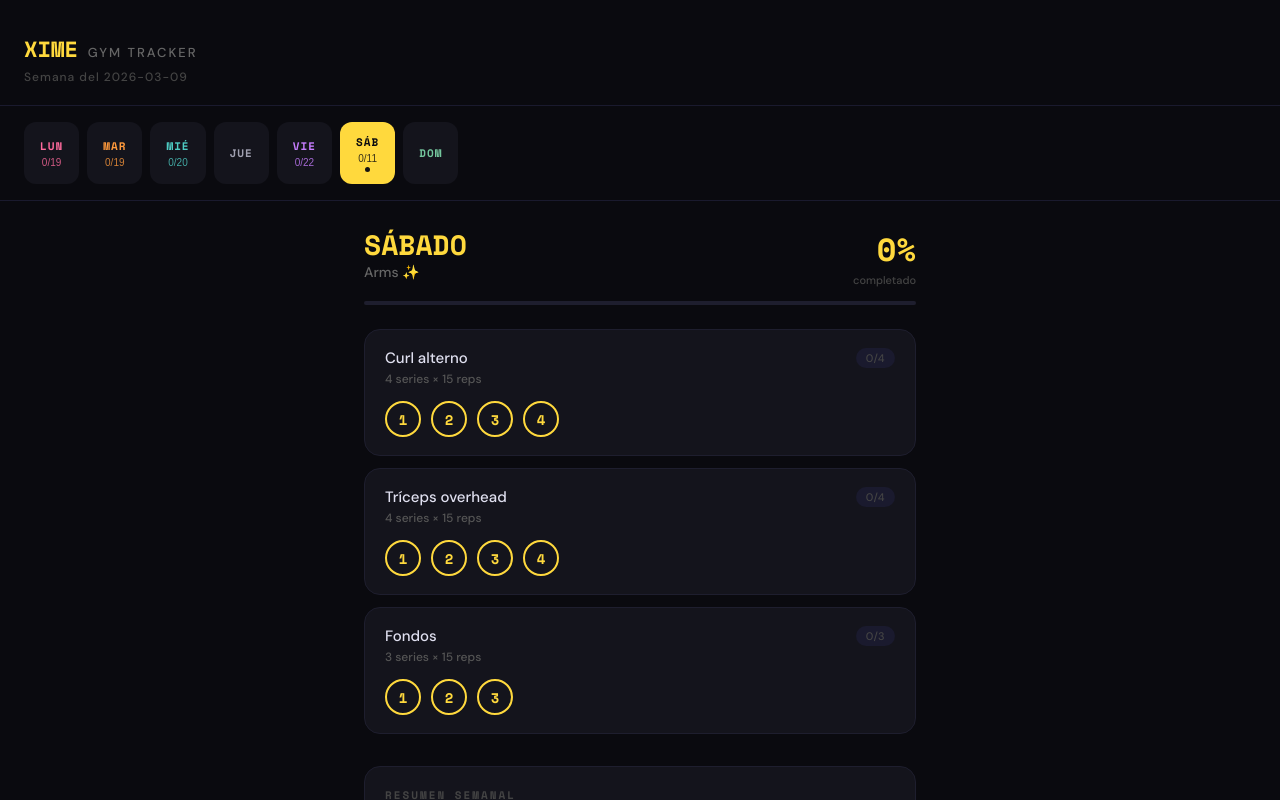
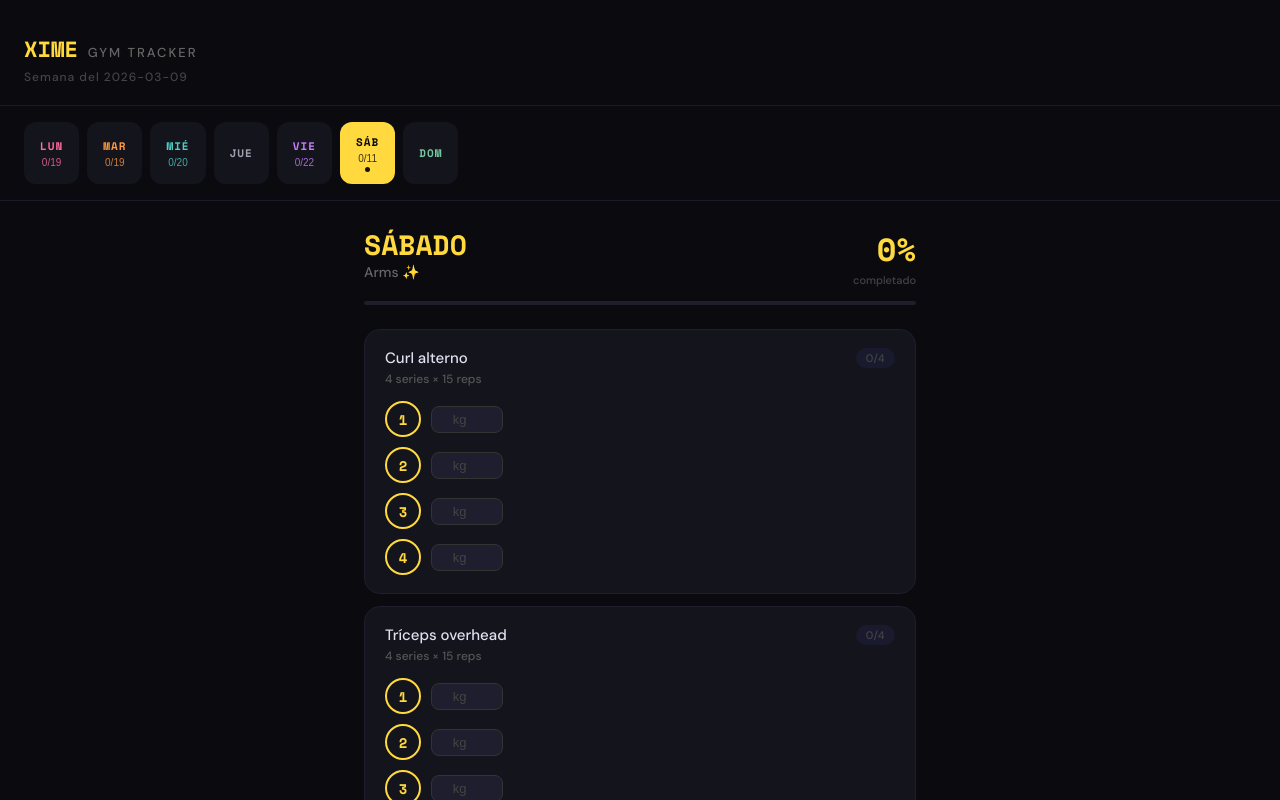
Before and after one commit to ximenabaquero/gym-tracker, a React (Vite) app: page / in a window 1280 px wide. Shown: the top 800 px of the page. Built offline with nearby package versions, Linux system fonts and the light colour scheme.

Commit message:
feat: add weight input per series

```diff
--- a/src/GymTracker.jsx
+++ b/src/GymTracker.jsx
@@ -105,15 +105,26 @@ export default function GymTracker() {
   }, [semana]);
 
   const diaData = rutina[diaActivo];
-  const claveRegistro = (dia, ejercicio, serie) => `${semana}_${dia}_${ejercicio}_${serie}`;
+  const claveRegistro = (dia, ejercicio, serie, tipo = "check") => `${semana}_${dia}_${ejercicio}_${serie}_${tipo}`;
+
+  const getPeso = (dia, ej, s) => registros[claveRegistro(dia, ej, s, "peso")] || "";
+
+  function setPeso(dia, ej, s, val) {
+    setRegistros(prev => {
+      const next = { ...prev };
+      const k = claveRegistro(dia, ej, s, "peso");
+      if (val) next[k] = val; else delete next[k];
+      return next;
+    });
+  }
 
   function toggleSerie(ejercicio, serie) {
-    const clave = claveRegistro(diaActivo, ejercicio, serie);
+    const clave = claveRegistro(diaActivo, ejercicio, serie, "check");
     setRegistros(prev => ({ ...prev, [clave]: !prev[clave] }));
   }
 
   function serieHecha(ejercicio, serie) {
-    return !!registros[claveRegistro(diaActivo, ejercicio, serie)];
+    return !!registros[claveRegistro(diaActivo, ejercicio, serie, "check")];
   }
 
   function progresoDia(dia) {
@@ -123,7 +134,7 @@ export default function GymTracker() {
     ejs.forEach(e => {
       for (let s = 0; s < e.series; s++) {
         total++;
-        if (registros[claveRegistro(dia, e.nombre, s)]) hechas++;
+        if (registros[claveRegistro(dia, e.nombre, s, "check")]) hechas++;
       }
     });
     return { total, hechas, pct: Math.round((hechas / total) * 100) };
@@ -213,6 +224,20 @@ export default function GymTracker() {
         .hoy-dot {
           animation: pulse 2s infinite;
         }
+
+        .peso-input {
+          width: 72px;
+          border: 0.5px solid #333;
+          border-radius: 8px;
+          padding: 5px 8px;
+          font-size: 13px;
+          background: #1e1e2e;
+          color: #f0f0f5;
+          text-align: center;
+          outline: none;
+        }
+        .peso-input:focus { border-color: #666; }
+        .peso-input::placeholder { color: #444; }
       `}</style>
 
       {/* Header */}
@@ -366,12 +391,13 @@ export default function GymTracker() {
                   </span>
                 </div>
 
-                <div style={{ display: "flex", gap: "10px", flexWrap: "wrap" }}>
+                <div style={{ display: "flex", flexDirection: "column", gap: "10px" }}>
                   {Array.from({ length: ej.series }).map((_, s) => {
                     const hecha = serieHecha(ej.nombre, s);
+                    const peso = getPeso(diaActivo, ej.nombre, s);
                     return (
+                      <div key={s} style={{ display: "flex", alignItems: "center", gap: "10px" }}>
                         <button
-                        key={s}
                           className={`serie-circle ${hecha ? "hecha" : ""}`}
                           onClick={() => toggleSerie(ej.nombre, s)}
                           style={{
@@ -382,6 +408,22 @@ export default function GymTracker() {
                         >
                           {s + 1}
                         </button>
+                        <input
+                          className="peso-input"
+                          type="number"
+                          min="0"
+                          step="0.5"
+                          placeholder="kg"
+                          value={peso}
+                          onChange={e => setPeso(diaActivo, ej.nombre, s, e.target.value)}
+                          style={hecha ? { borderColor: diaData.color + "50" } : {}}
+                        />
+                        {peso && (
+                          <span style={{ fontSize: 12, color: "#888" }}>
+                            {parseFloat(peso).toFixed(1)} kg
+                          </span>
+                        )}
+                      </div>
                     );
                   })}
                 </div>
```
Lines whose indentation alone changed are shown as unchanged.
